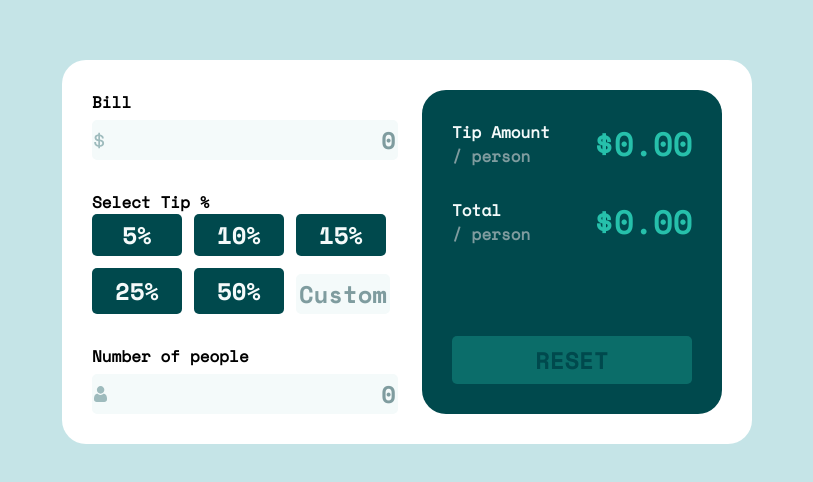
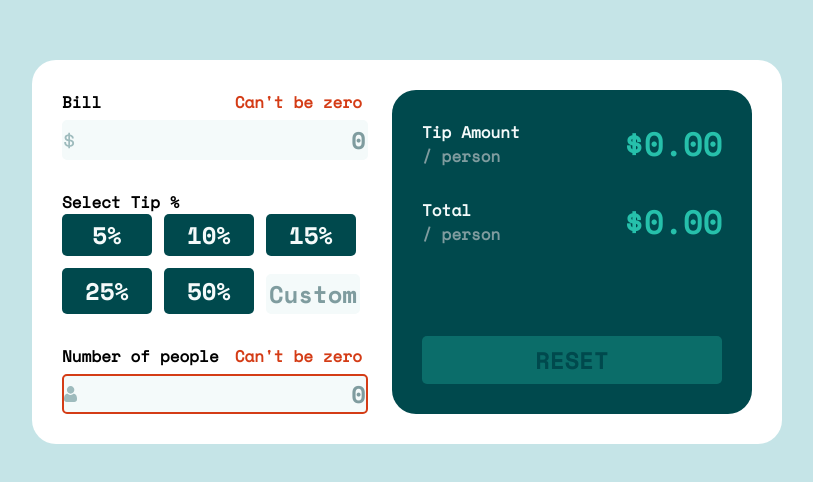
Before and after one commit to jmhar3/100-days-tip-calculator, a React (Create React App) app in the folder tip-calculator/: page / in a window 1280 px wide. Shown: the part 148-630 px from the top of the page, without its empty margins (233-1046 px from the left). Built offline with nearby package versions, Linux system fonts and the light colour scheme.

Commit message:
display error message + border on bill + people input fields

```diff
--- a/tip-calculator/src/App.css
+++ b/tip-calculator/src/App.css
@@ -74,7 +74,7 @@ body {
 
 #totals {
   font-family: SpaceMonoBold;
-  width: 240px;
+  width: 300px;
   border-radius: 24px;
   background-color: var(--neutral-dark-cyan);
   padding: 30px;
@@ -149,6 +149,11 @@ body {
     var(--neutral-very-light-gray-cyan);
 }
 
+#bill-total span, #people-total span {
+  display: flex;
+  justify-content: space-between;
+}
+
 input {
   text-align: right;
   color: var(--neutral-dark-cyan);
@@ -158,6 +163,13 @@ input {
   border: 2px solid var(--neutral-very-light-gray-cyan);
   background-color: var(--neutral-very-light-gray-cyan);
   outline: none;
+  -moz-appearance: textfield;
+}
+
+input::-webkit-outer-spin-button,
+input::-webkit-inner-spin-button {
+  -webkit-appearance: none;
+  margin: 0;
 }
 
 input::placeholder {
@@ -178,12 +190,6 @@ button:disabled {
   opacity: 0.3;
 }
 
-input::-webkit-outer-spin-button,
-input::-webkit-inner-spin-button {
-  -webkit-appearance: none;
-  margin: 0;
+.error {
+ color: hsl(12, 81%, 46%);
 }
-
-input {
-  -moz-appearance: textfield;
-}
--- a/tip-calculator/src/components/BillTotal.js
+++ b/tip-calculator/src/components/BillTotal.js
@@ -12,8 +12,17 @@ export const BillTotal = ({ setBill, bill }) => {
 
   return (
     <div id="bill-total">
-      <p>Bill</p>
-      <input type="number" value={bill} placeholder="0" onChange={onChange} />
+      <span>
+        <p>Bill</p>
+        {!bill && <p className="error">Can't be zero</p>}
+      </span>
+      <input
+        type="number"
+        value={bill}
+        placeholder="0"
+        onChange={onChange}
+        style={{ border: bill === 0 && "2px solid hsl(12, 81%, 46%)" }}
+      />
     </div>
   );
 };
--- a/tip-calculator/src/components/PeopleTotal.js
+++ b/tip-calculator/src/components/PeopleTotal.js
@@ -11,8 +11,17 @@ export const PeopleTotal = ({ setPeople, people }) => {
   );
   return (
     <div id="people-total">
-      <p>Number of people</p>
-      <input type="number" value={people} placeholder="0" onChange={onChange} />
+      <span>
+        <p>Number of people</p>
+        {!people && <p className="error">Can't be zero</p>}
+      </span>
+      <input
+        type="number"
+        value={people}
+        placeholder="0"
+        onChange={onChange}
+        style={{ border: !people && "2px solid hsl(12, 81%, 46%)" }}
+      />
     </div>
   );
 };
```
